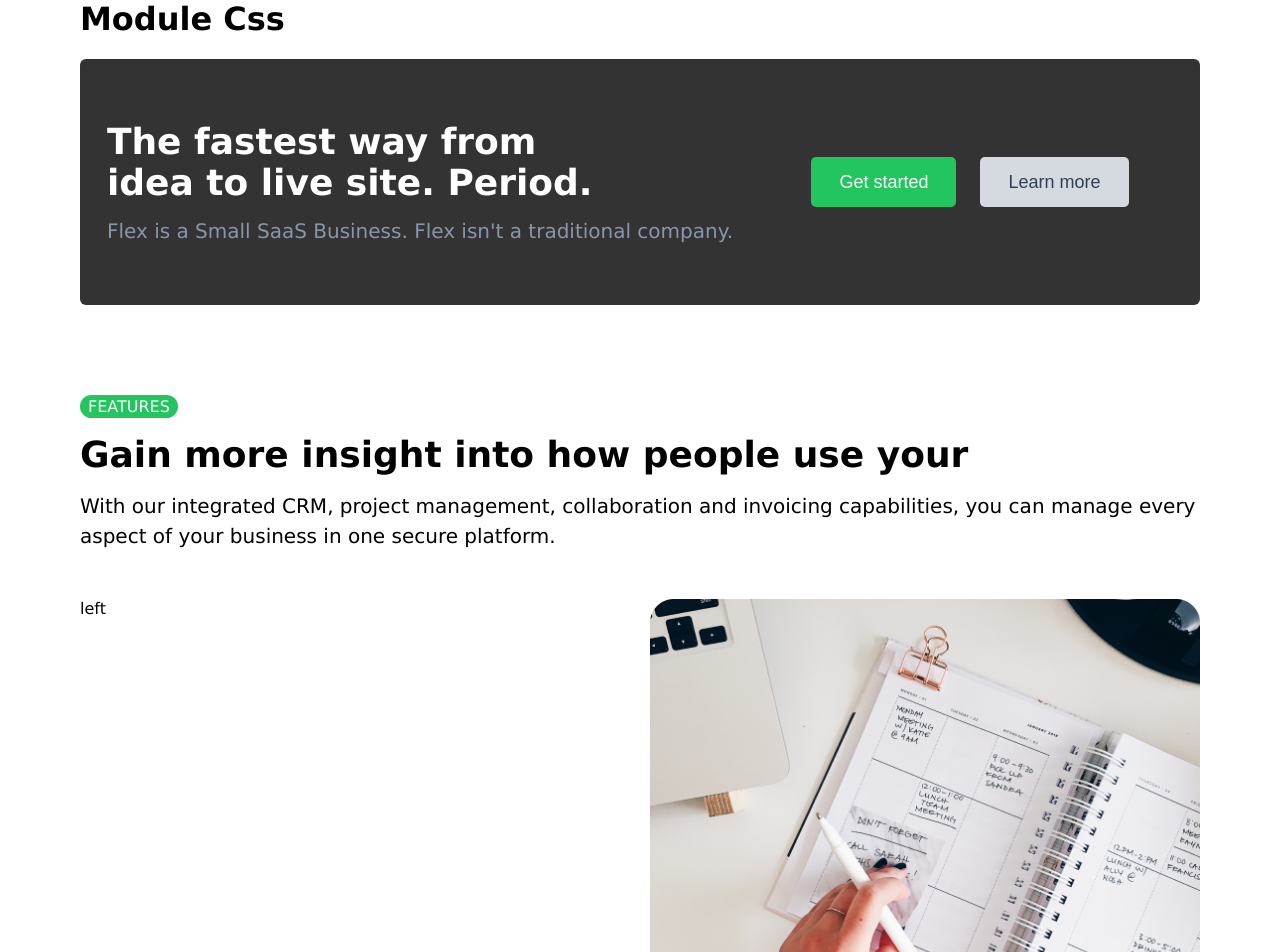
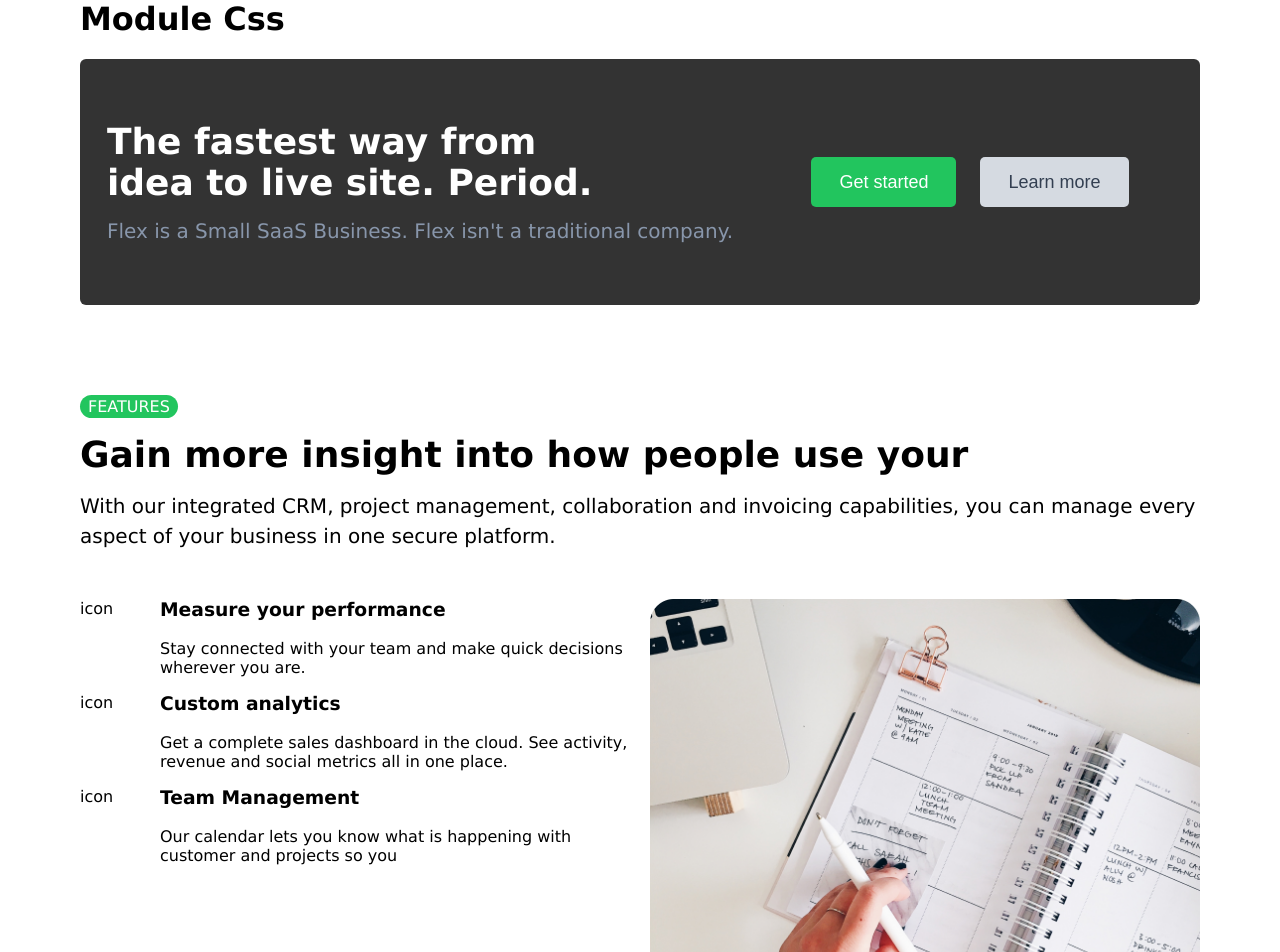
Before and after one commit to MariusCodeAcademy/feu8_8_react_module_css_practice, a React (Vite) app: page / in a window 1280 px wide. Shown: the top 952 px of the page. Built offline with nearby package versions, Linux system fonts and the light colour scheme.

Commit message:
Gain item

```diff
--- a/src/components/gainMoreSection/gainItems.json
+++ b/public/data/gainItems.json
@@ -16,23 +16,5 @@
     "icon": "./images/iconPeople.png",
     "title": "Team Management",
     "descr": "Our calendar lets you know what is happening with customer and projects so you"
-  },
-  {
-    "id": 4,
-    "icon": "./images/iconEdit.png",
-    "title": "Build your website",
-    "descr": "A tool that lets you build a dream website even if you know nothing about web design or programming."
-  },
-  {
-    "id": 5,
-    "icon": "./images/iconGrid.png",
-    "title": "Connect multiple apps",
-    "descr": "The first business platform to bring together all of your products from one place."
-  },
-  {
-    "id": 6,
-    "icon": "./images/iconSettings.png",
-    "title": "Easy setup",
-    "descr": "End to End Business Platform, Sales Management, Marketing Automation, Help Desk"
   }
 ]
--- a/src/components/gainMoreSection/GainItem.jsx
+++ b/src/components/gainMoreSection/GainItem.jsx
@@ -1,5 +1,12 @@
-import React from 'react';
+import css from './GainItem.module.css';
 
-export default function GainItem() {
-  return <div>GainItem</div>;
+export default function GainItem(props) {
+  console.log('css ===', css);
+  return (
+    <div className={css.grid}>
+      <div className={css.rowSpan2}>icon</div>
+      <h3>{props.title}</h3>
+      <p>{props.descr}</p>
+    </div>
+  );
 }
--- /dev/null
+++ b/src/components/gainMoreSection/GainItem.module.css
@@ -0,0 +1,9 @@
+.grid {
+  display: grid;
+  grid-template-columns: 56px auto;
+  column-gap: 24px;
+}
+
+.rowSpan2 {
+  grid-row: span 2;
+}
--- a/src/components/gainMoreSection/GainList.jsx
+++ b/src/components/gainMoreSection/GainList.jsx
@@ -1,5 +1,31 @@
-import React from 'react';
+import React, { useEffect, useState } from 'react';
+import GainItem from './GainItem';
 
 export default function GainList() {
-  return <div>GainList</div>;
+  const [items, setItems] = useState([]);
+
+  useEffect(() => {
+    fetch('/data/gainItems.json')
+      .then((resp) => resp.json())
+      .then((data) => {
+        console.log('data ===', data);
+        setItems(data);
+      })
+      .catch((error) => {
+        console.warn('ivyko klaida:', error);
+      });
+  }, []);
+
+  return (
+    <div className='list'>
+      {items.map((iObj) => (
+        <GainItem
+          key={iObj.id}
+          title={iObj.title}
+          descr={iObj.descr}
+          icon={iObj.icon}
+        />
+      ))}
+    </div>
+  );
 }
--- a/src/components/gainMoreSection/GainMore.jsx
+++ b/src/components/gainMoreSection/GainMore.jsx
@@ -1,4 +1,5 @@
 import SectionTitle from '../UI/sectionTitle/SectionTitle';
+import GainList from './GainList';
 import css from './GainMore.module.css';
 
 export default function GainMore() {
@@ -12,7 +13,7 @@ export default function GainMore() {
       />
 
       <div className={css.grid}>
-        <div>left</div>
+        <GainList />
         <img src='/img/gainMore.jpg' alt='pen and paper' />
       </div>
     </section>
```
